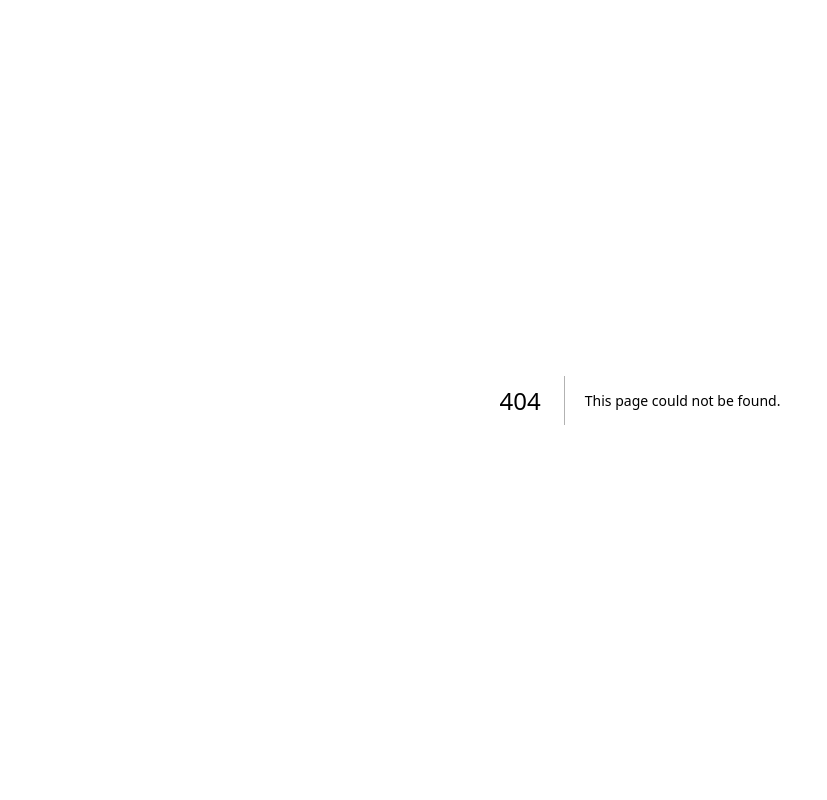
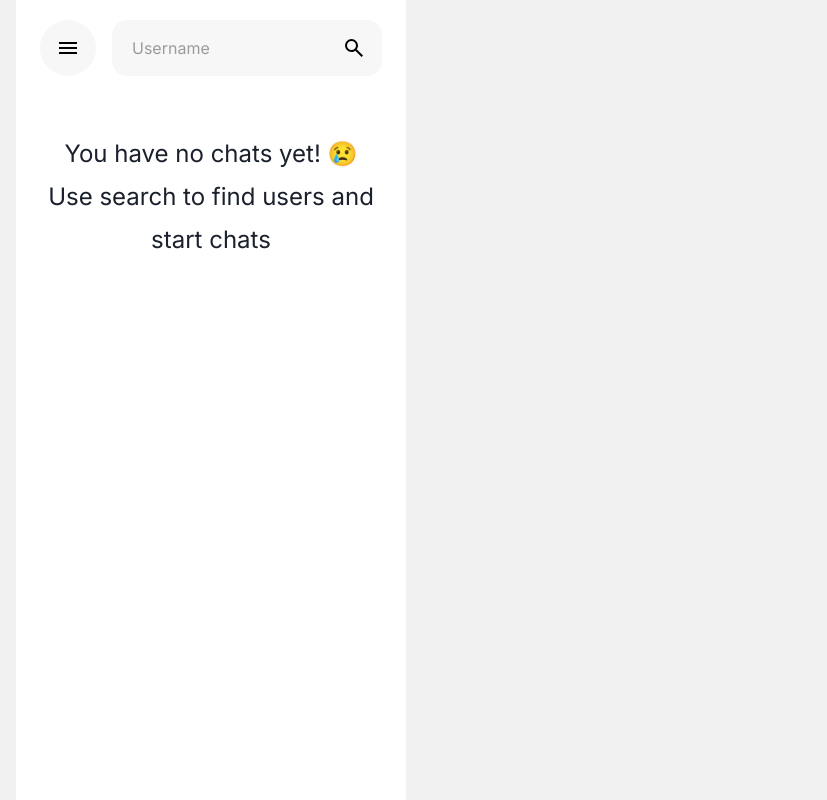
Before and after one commit to nikitin-rus/chatie, a Next.js app: page /chats in a window 1280 px wide. Before the commit this address had no page. Shown: the whole page, without its empty margins (0-827 px from the left). Built offline with nearby package versions, Linux system fonts and the light colour scheme.

Commit message:
feat: add basic chats and sidebar layout

```diff
--- a/src/app/auth/layout.tsx
+++ b/src/app/auth/layout.tsx
@@ -1,4 +1,5 @@
 import { Header } from "@/ui/Header";
+import { PageContainer } from "@/ui/PageContainer";
 import type { Metadata } from "next";
 import { PropsWithChildren } from "react";
 
--- /dev/null
+++ b/src/app/chats/layout.tsx
@@ -0,0 +1,23 @@
+import { PageContainer } from "@/ui/PageContainer";
+import { Sidebar } from "@/ui/Sidebar";
+import { Grid, GridItem } from "@chakra-ui/react";
+import { Metadata } from "next";
+import { PropsWithChildren } from "react";
+
+export const metadata: Metadata = {
+  title: "Chats | Chatie",
+  description: "",
+};
+
+export default function ChatsLayout({ children }: PropsWithChildren) {
+  return (
+    <PageContainer>
+      <Grid templateColumns="5fr 11fr" height="100%">
+        <GridItem>
+          <Sidebar />
+        </GridItem>
+        <GridItem>{children}</GridItem>
+      </Grid>
+    </PageContainer>
+  );
+}
--- /dev/null
+++ b/src/app/chats/page.tsx
@@ -0,0 +1,3 @@
+export default function ChatsPage() {
+  return <div></div>;
+}
--- a/src/paths.ts
+++ b/src/paths.ts
@@ -6,4 +6,5 @@ export default {
   root: "/",
   signin: "/auth/signin",
   signup: "/auth/signup",
+  chats: "/chats",
 } as const satisfies Paths;
--- a/src/theme/styleConfigs/Button.ts
+++ b/src/theme/styleConfigs/Button.ts
@@ -10,9 +10,7 @@ export const Button = defineStyleConfig({
       },
 
       _active: {
-        background: "blue.1",
-        color: "grayscale.1",
-        fill: "grayscale.1",
+        background: "grayscale.5",
       },
     },
     active: {
@@ -39,6 +37,14 @@ export const Button = defineStyleConfig({
       width: "2.5rem",
       height: "2.5rem",
     },
+    iconBig: {
+      width: "3.5rem",
+      minWidth: "3.5rem",
+      maxWidth: "3.5rem",
+      height: "3.5rem",
+      minHeight: "3.5rem",
+      maxHeight: "3.5rem",
+    },
   },
   defaultProps: {
     variant: "default",
--- a/src/theme/styleConfigs/Input.ts
+++ b/src/theme/styleConfigs/Input.ts
@@ -6,6 +6,9 @@ export const Input = defineStyleConfig({
       field: {
         outline: "blue.1",
         background: "grayscale.2",
+        _placeholder: {
+          color: "grayscale.6",
+        },
       },
     },
   },
--- a/src/theme/theme.ts
+++ b/src/theme/theme.ts
@@ -67,6 +67,14 @@ export const theme = extendTheme({
       fontWeight: 400,
       lineHeight: "140%",
     },
+    message1: {
+      fontSize: "1.5rem",
+      lineHeight: "180%",
+    },
+    message2: {
+      fontSize: "1.25rem",
+      lineHeight: "180%",
+    },
   },
   colors: {
     blue: {
@@ -79,9 +87,10 @@ export const theme = extendTheme({
       2: "#F7F7F8",
       3: "#F1F1F1",
       4: "#DEDEDE",
-      5: "#9B9B9B",
-      6: "#393939",
-      7: "#000000",
+      5: "#C9C9C9",
+      6: "#9B9B9B",
+      7: "#393939",
+      8: "#000000",
     },
   },
 });
--- a/src/ui/Header.tsx
+++ b/src/ui/Header.tsx
@@ -15,8 +15,6 @@ import paths from "@/paths";
 
 export function Header() {
   const { t } = useTranslation();
-
-  function handleClose() {}
 
   return (
     <Container
@@ -37,7 +35,7 @@ export function Header() {
           as={NextLink}
           href={paths.root}
           cursor="pointer"
-          color="grayscale.7"
+          color="grayscale.8"
           _hover={{
             textDecoration: "none",
           }}
--- a/src/ui/PageContainer.tsx
+++ b/src/ui/PageContainer.tsx
@@ -11,7 +11,7 @@ export function PageContainer({ isCentered = false, children }: Props) {
       display="flex"
       flexDir="column"
       alignItems={isCentered ? "center" : "stretch"}
-      justifyContent={isCentered ? "center" : "flex-start"}
+      justifyContent={isCentered ? "center" : "stretch"}
       width="100vw"
       height="100vh"
       maxWidth="container.xl"
--- /dev/null
+++ b/src/ui/Sidebar.tsx
@@ -0,0 +1,46 @@
+import {
+  Flex,
+  IconButton,
+  Input,
+  InputGroup,
+  InputRightElement,
+  Text,
+} from "@chakra-ui/react";
+import { Menu } from "./icons/Menu";
+import { Search } from "./icons/Search";
+
+export function Sidebar() {
+  return (
+    <Flex
+      flexDir="column"
+      rowGap="1rem"
+      p="1.25rem 1.5rem"
+      bg="grayscale.1"
+      h="100%"
+    >
+      <Flex as="nav" columnGap="1rem">
+        <IconButton
+          size="iconBig"
+          aria-label="open menu icon"
+          icon={<Menu />}
+          isRound={true}
+        />
+
+        <InputGroup>
+          <Input placeholder="Username" pr="3.5rem" />
+
+          <InputRightElement>
+            <Search />
+          </InputRightElement>
+        </InputGroup>
+      </Flex>
+
+      <Flex flexDir="column" pt="2.5rem">
+        <Text textStyle="message1" textAlign="center">
+          You have no chats yet! 😢 <br />
+          Use search to find users and start chats
+        </Text>
+      </Flex>
+    </Flex>
+  );
+}
--- a/src/ui/icons/LogOut.tsx
+++ b/src/ui/icons/LogOut.tsx
@@ -1,6 +1,6 @@
 import { SVGProps } from "react";
 
-export function Menu(props: SVGProps<SVGSVGElement>) {
+export function LogOut(props: SVGProps<SVGSVGElement>) {
   return (
     <svg
       xmlns="http://www.w3.org/2000/svg"
```
Also changed, not shown: src/ui/Navbar.tsx (deleted, +0 -21 lines).
